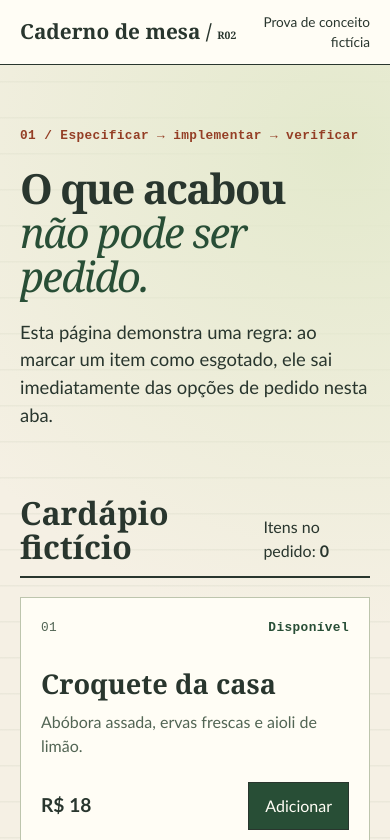
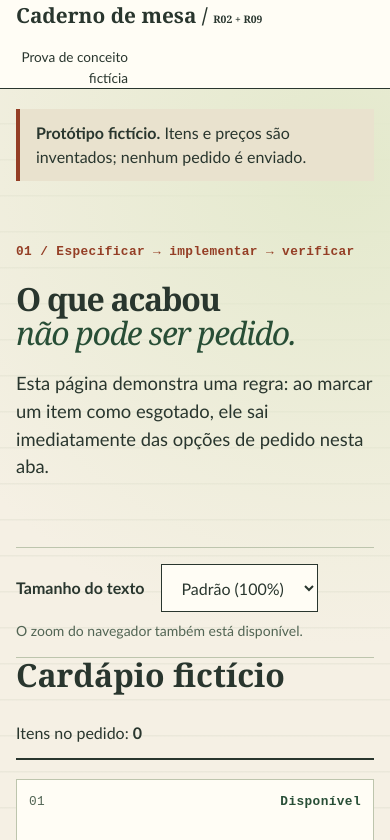
Before and after one commit to cesardka/tcc-unisinos, a plain HTML site: page prototype/index.html in a window 390 px wide. Shown: the top 840 px of the page. Drawn offline with Linux system fonts and the light colour scheme.

Commit message:
Esclarece limites éticos e prepara protótipo R09

```diff
--- a/prototype/app.mjs
+++ b/prototype/app.mjs
@@ -9,6 +9,7 @@ const cards = new Map(
 const catalog = document.querySelector('[data-catalog]');
 const orderCount = document.querySelector('[data-order-count]');
 const announcement = document.querySelector('[data-announcement]');
+const textSize = document.querySelector('[data-text-size]');
 
 let state = {
   items: [...cards.keys()].map((id) => ({ id, available: true })),
@@ -18,18 +19,27 @@ let state = {
 function render() {
   for (const item of state.items) {
     const card = cards.get(item.id);
+    const name = card.querySelector('h3').textContent;
+    const addButton = card.querySelector('[data-order]');
+    const toggleButton = card.querySelector('[data-toggle]');
     card.dataset.available = String(item.available);
     card.querySelector('[data-status]').textContent = item.available
       ? 'Disponível'
       : 'Esgotado';
-    card.querySelector('[data-order]').disabled = !item.available;
-    card.querySelector('[data-toggle]').textContent = item.available
+    addButton.disabled = !item.available;
+    addButton.setAttribute('aria-label', `Adicionar ${name}`);
+    toggleButton.textContent = item.available
       ? 'Marcar como esgotado'
       : 'Voltar a disponibilizar';
+    toggleButton.setAttribute('aria-label', `${toggleButton.textContent}: ${name}`);
   }
 
   orderCount.textContent = String(state.order.length);
 }
+
+textSize.addEventListener('change', () => {
+  document.documentElement.style.fontSize = `${textSize.value}%`;
+});
 
 catalog.addEventListener('click', (event) => {
   const button = event.target.closest('button[data-action]');
--- a/prototype/index.html
+++ b/prototype/index.html
@@ -3,25 +3,37 @@
   <head>
     <meta charset="utf-8">
     <meta name="viewport" content="width=device-width, initial-scale=1">
-    <meta name="description" content="Demonstração acadêmica da disponibilidade de itens de um cardápio fictício.">
-    <title>Cardápio de demonstração | Requisito R02</title>
+    <meta name="description" content="Demonstração acadêmica fictícia de disponibilidade de itens e ampliação de texto.">
+    <title>Cardápio de demonstração | R02 e R09</title>
+    <link rel="icon" type="image/svg+xml" href="./favicon.svg">
     <link rel="stylesheet" href="./styles.css">
     <script type="module" src="./app.mjs"></script>
   </head>
   <body>
     <header class="masthead">
       <div class="wrap masthead-inner">
-        <a href="#cardapio">Caderno de mesa <span aria-hidden="true">/</span> <small>R02</small></a>
+        <a href="#cardapio">Caderno de mesa <span aria-hidden="true">/</span> <small>R02 + R09</small></a>
         <span>Prova de conceito fictícia</span>
       </div>
     </header>
 
     <main id="cardapio" class="wrap">
+      <p class="demo-note"><strong>Protótipo fictício.</strong> Itens e preços são inventados; nenhum pedido é enviado.</p>
       <div class="intro">
         <p class="eyebrow">01 / Especificar &rarr; implementar &rarr; verificar</p>
         <h1>O que acabou<br><em>não pode ser pedido.</em></h1>
         <p>Esta página demonstra uma regra: ao marcar um item como esgotado,
           ele sai imediatamente das opções de pedido nesta aba.</p>
+      </div>
+
+      <div class="text-tools">
+        <label for="text-size">Tamanho do texto</label>
+        <select id="text-size" data-text-size aria-describedby="text-size-hint">
+          <option value="100">Padrão (100%)</option>
+          <option value="150">150%</option>
+          <option value="200">200%</option>
+        </select>
+        <small id="text-size-hint">O zoom do navegador também está disponível.</small>
       </div>
 
       <div class="section-head">
@@ -68,6 +80,6 @@
       </aside>
     </main>
 
-    <footer class="footer wrap">TCC &middot; Aplicação exploratória do requisito R02</footer>
+    <footer class="footer wrap">TCC &middot; Aplicação exploratória de R02 e R09</footer>
   </body>
 </html>
--- a/prototype/styles.css
+++ b/prototype/styles.css
@@ -22,7 +22,7 @@ body {
   line-height: 1.5;
 }
 
-.wrap { width: min(100% - 2.5rem, 960px); margin-inline: auto; }
+.wrap { width: min(100% - 2rem, 960px); margin-inline: auto; }
 
 .masthead {
   border-bottom: 1px solid var(--ink);
@@ -48,6 +48,14 @@ body {
 
 .masthead small { font-family: inherit; font-size: .65rem; }
 
+.demo-note {
+  max-width: 48rem;
+  margin: 1.25rem 0 0;
+  padding: .75rem 1rem;
+  border-left: 4px solid var(--rust);
+  background: #e9e2ce;
+}
+
 .intro { padding-block: clamp(3rem, 8vw, 7rem) 3rem; max-width: 48rem; }
 .eyebrow, .number, .status, .operator, .footer {
   font-family: "Courier New", monospace;
@@ -57,9 +65,30 @@ body {
 .eyebrow { color: var(--rust); font-weight: bold; }
 
 h1, h2, h3 { font-family: "Iowan Old Style", Georgia, serif; line-height: 1.06; }
-h1 { font-size: clamp(2.6rem, 7vw, 5.6rem); letter-spacing: -.04em; margin: 1.3rem 0; }
+h1 { font-size: clamp(2.6rem, 7vw, 5.6rem); letter-spacing: -.04em; margin: 1.3rem 0; overflow-wrap: anywhere; }
 h1 em { color: var(--green); font-weight: normal; }
 .intro > p:last-child { font-size: 1.15rem; max-width: 36rem; }
+
+.text-tools {
+  display: flex;
+  align-items: center;
+  flex-wrap: wrap;
+  gap: .5rem 1rem;
+  padding-block: 1rem;
+  border-block: 1px solid var(--border);
+}
+.text-tools label { font-weight: bold; }
+.text-tools select {
+  max-width: 100%;
+  min-width: 0;
+  min-height: 3rem;
+  padding: .5rem 1rem;
+  border: 1px solid var(--ink);
+  background: var(--white);
+  color: var(--ink);
+  font: inherit;
+}
+.text-tools small { flex-basis: 100%; color: var(--muted); font-size: .875rem; }
 
 .section-head {
   border-bottom: 2px solid var(--ink);
@@ -68,7 +97,7 @@ h1 em { color: var(--green); font-weight: normal; }
   align-items: end;
   gap: 1rem;
 }
-.section-head h2 { font-size: 2rem; margin: 0 0 .8rem; }
+.section-head h2 { font-size: 2rem; margin: 0 0 .8rem; overflow-wrap: anywhere; }
 .section-head p { margin: 0 0 .8rem; }
 
 .menu {
@@ -80,6 +109,7 @@ h1 em { color: var(--green); font-weight: normal; }
 .dish {
   display: flex;
   flex-direction: column;
+  min-width: 0;
   padding: clamp(1.25rem, 3vw, 2rem);
   border: 1px solid var(--border);
   background: var(--white);
@@ -92,10 +122,11 @@ h1 em { color: var(--green); font-weight: normal; }
   align-items: center;
   gap: 1rem;
 }
+.dish-head { flex-wrap: wrap; }
 .number { color: var(--muted); }
 .status { color: var(--green); font-weight: bold; }
 .dish[data-available="false"] .status { color: var(--rust); }
-.dish h3 { font-size: clamp(1.7rem, 3vw, 2.3rem); margin: 2rem 0 .2rem; }
+.dish h3 { font-size: clamp(1.7rem, 3vw, 2.3rem); margin: 2rem 0 .2rem; overflow-wrap: anywhere; }
 .dish > p { margin: .5rem 0 1.5rem; color: var(--muted); }
 .order-row { margin-top: auto; }
 .price { font-size: 1.2rem; font-weight: bold; }
@@ -116,7 +147,7 @@ button:disabled {
   background: #e8e9df;
   cursor: not-allowed;
 }
-button:focus-visible, a:focus-visible { outline: 3px solid var(--rust); outline-offset: 3px; }
+button:focus-visible, a:focus-visible, select:focus-visible { outline: 3px solid var(--rust); outline-offset: 3px; }
 
 .operator {
   display: flex;
@@ -127,6 +158,7 @@ button:focus-visible, a:focus-visible { outline: 3px solid var(--rust); outline-
   padding-top: 1rem;
   border-top: 1px dashed var(--border);
   color: var(--muted);
+  overflow-wrap: anywhere;
 }
 .operator button {
   color: var(--ink);
@@ -134,19 +166,28 @@ button:focus-visible, a:focus-visible { outline: 3px solid var(--rust); outline-
   border-color: var(--border);
   font-family: inherit;
   font-size: .75rem;
+  overflow-wrap: anywhere;
 }
 .operator button:hover { background: var(--paper); }
 .announcement { min-height: 2rem; font-weight: bold; }
 .scope { margin-block: 4rem 3rem; padding: 1.5rem; border-left: 4px solid var(--rust); background: #e9e2ce; }
 .scope h2 { font-size: 1.4rem; margin: 0 0 .5rem; }
-.scope p { margin: 0; }
+.scope p { margin: 0; overflow-wrap: anywhere; }
 .footer { padding-block: 1.5rem; border-top: 1px solid var(--ink); color: var(--muted); }
 
 @media (max-width: 700px) {
   .menu { grid-template-columns: 1fr; }
+  .masthead-inner, .section-head, .order-row { flex-wrap: wrap; }
   .masthead-inner > span { max-width: 7rem; text-align: right; }
+  .order-row button { width: 100%; }
   .operator { align-items: start; flex-direction: column; }
   .operator button { width: 100%; }
+}
+
+@media (max-width: 400px) {
+  h1 { font-size: 2rem; }
+  .dish { padding: .75rem; }
+  .dish h3 { font-size: 1.4rem; }
 }
 
 @keyframes reveal {
```
Also changed, not shown: prototype/favicon.svg (added), 8 other files.
